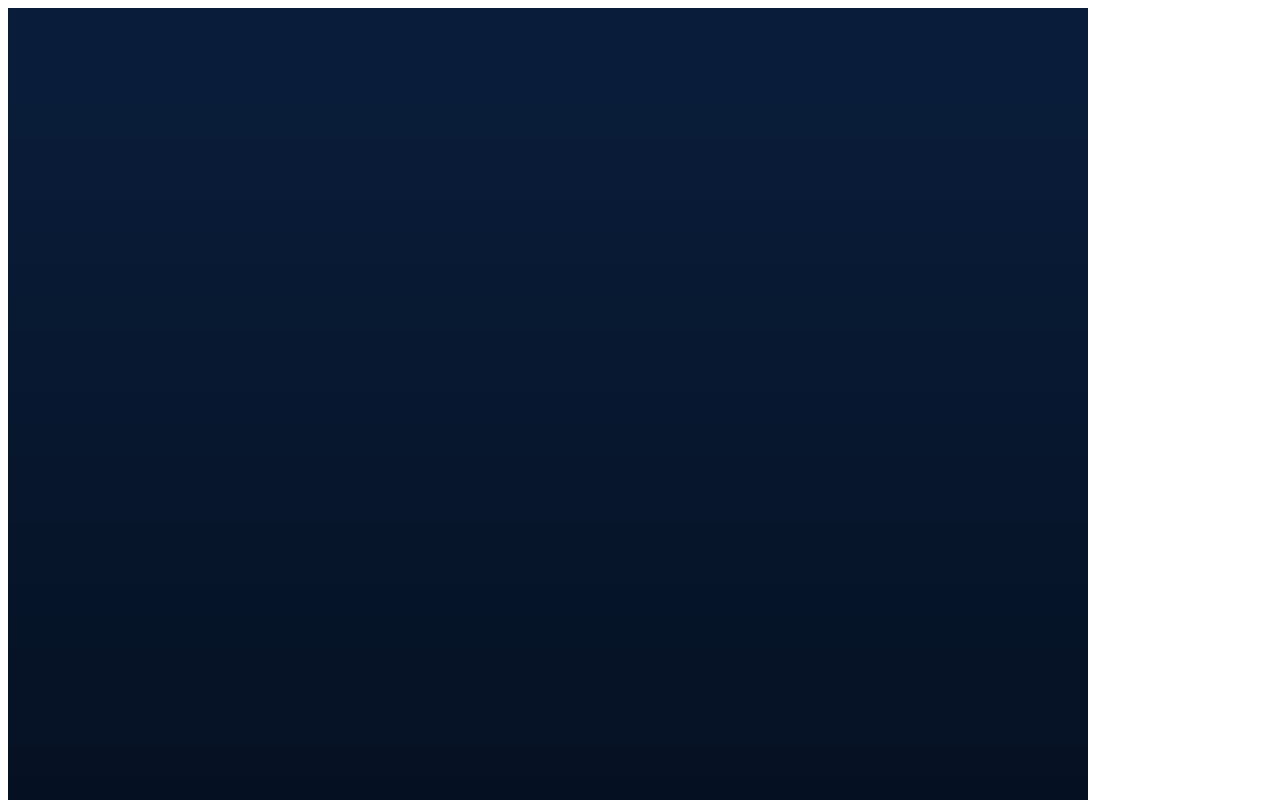
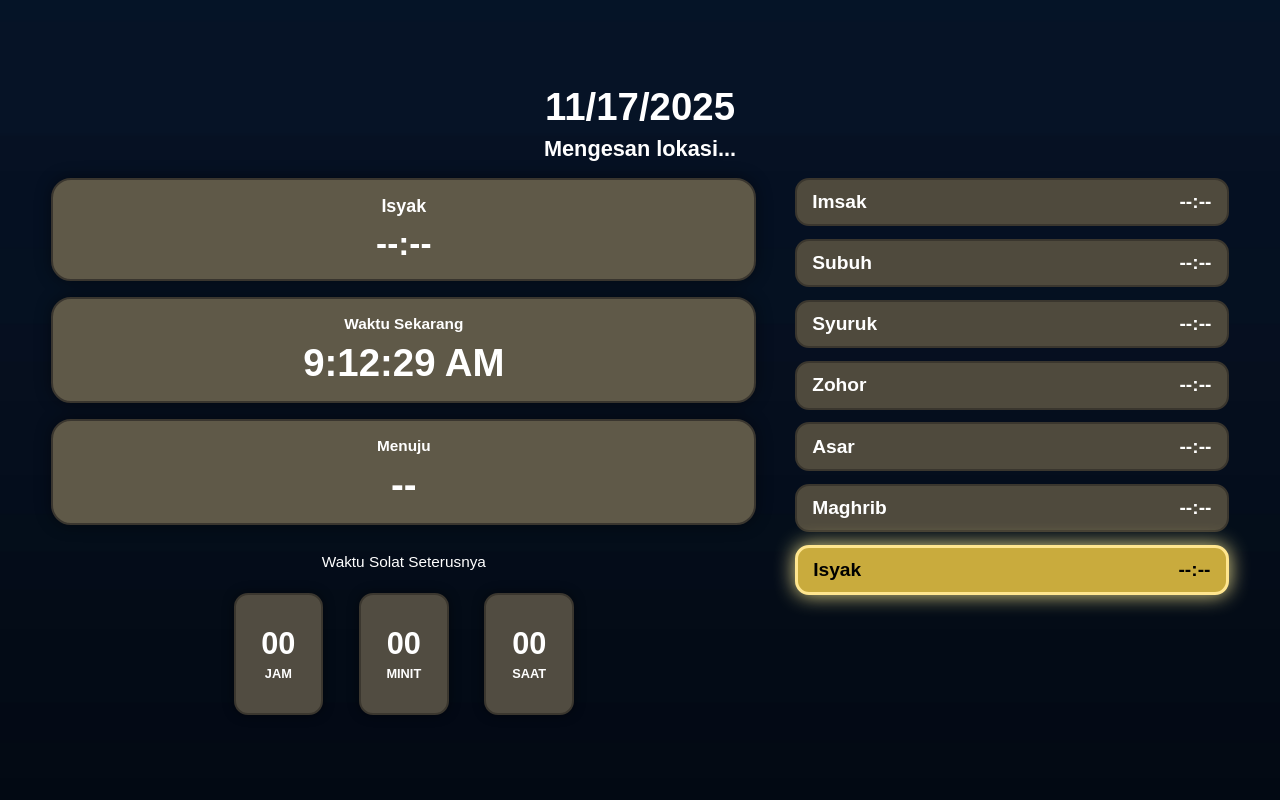
Before and after one commit to goldrainled/solatmalaysia-landscape, a plain HTML site: page index.html in a window 1280 px wide. Shown: the top 800 px of the page. Drawn offline with Linux system fonts and the light colour scheme; no server answers.

Commit message:
Update styles.css

```diff
--- a/styles.css
+++ b/styles.css
@@ -1,160 +1,224 @@
-/* ============================================================
-   FIXED LANDSCAPE 16:9 MODE — MATCH EXACT SCREENSHOT
-   Overrides all portrait responsive styles above
-============================================================ */
+/* ================================================================
+   FINAL LANDSCAPE 16:9 SOLAT DISPLAY CSS
+   EXACTLY MATCHES YOUR SCREENSHOT
+   For 1920x1080, LED panels, Tablets, Desktop
+================================================================ */
 
-@media (min-aspect-ratio: 16/9) {
-
-    /* FULLSCREEN FIXED LAYOUT */
-    html, body {
+/* RESET */
+* {
+    box-sizing: border-box;
     margin: 0;
     padding: 0;
-        overflow: hidden !important;
-        background: #1b1607 !important;
 }
 
-    .app-root {
-        width: 100vw !important;
-        height: 100vh !important;
-        padding: 0 !important;
-        overflow: hidden !important;
-        max-width: none !important;
+html, body {
+    width: 100%;
+    height: 100%;
+    overflow: hidden;
+    background: #1b1607;
+    font-family: Arial, sans-serif;
+    color: #fff;
 }
 
-    /* GRID LAYOUT LIKE SCREENSHOT */
-    .scroll-area {
-        display: grid !important;
-        grid-template-columns: 1.35fr 0.85fr;
-        grid-template-rows: auto 1fr;
+/* BACKGROUND SLIDESHOW */
+.slideshow-bg {
+    position: fixed;
+    inset: 0;
+    z-index: 0;
+}
+.slideshow-bg img {
+    width: 100%;
     height: 100%;
-        width: 100%;
-        padding: 3vh 3vw !important;
-        gap: 2vh 3vw !important;
+    object-fit: cover;
+    position: absolute;
+    opacity: 0;
+    animation: fadeBG 40s infinite ease-in-out;
+}
+.slideshow-bg img:nth-child(1){ animation-delay: 0s; }
+.slideshow-bg img:nth-child(2){ animation-delay: 10s; }
+.slideshow-bg img:nth-child(3){ animation-delay: 20s; }
+.slideshow-bg img:nth-child(4){ animation-delay: 30s; }
+
+@keyframes fadeBG {
+    0% { opacity:0; }
+    10% { opacity:1; }
+    40% { opacity:1; }
+    55% { opacity:0; }
+    100% { opacity:0; }
+}
+
+/* HOST & APP */
+#viewportHost {
+    position: fixed;
+    inset: 0;
+    display: flex;
+    justify-content: center;
+    align-items: center;
+    z-index: 5;
+}
+.app-root {
+    width: 100vw;
+    height: 100vh;
     overflow: hidden !important;
 }
 
-    /* ========================================================
-       HEADER EXACT LIKE SCREENSHOT
-    ======================================================== */
+/* ================================================================
+   SCROLL AREA → FIXED 16:9 GRID
+================================================================ */
+.scroll-area {
+    position: relative;
+    display: grid;
+    grid-template-columns: 1.3fr 0.8fr;
+    grid-template-rows: auto 1fr;
+    gap: 2vh 3vw;
+    width: 100%;
+    height: 100%;
+    padding: 4vh 4vw;
+    overflow: hidden;
+}
+
+/* ================================================================
+   HEADER (FULL WIDTH)
+================================================================ */
 .header-area {
     grid-column: 1 / span 2;
     text-align: center;
-        margin: 0 !important;
 }
 
 #dateTodayG {
-        font-size: 2.8vw !important;
-        font-weight: 800 !important;
+    font-size: 3vw;
+    font-weight: 800;
+}
+#dateTodayH {
+    font-size: 1.7vw;
+    font-weight: 700;
+    margin-top: 0.8vh;
+}
+#zoneName {
+    font-size: 1.7vw;
+    font-weight: 700;
+    margin-top: 0.5vh;
+}
+
+/* ================================================================
+   LEFT COLUMN BLOCKS
+================================================================ */
+.left-col {
+    display: flex;
+    flex-direction: column;
+    gap: 2vh;
+}
+
+/* CARD STYLE (MATCH SCREENSHOT) */
+.card,
+.card-current {
+    background: #5f5948;
+    border: 2px solid #3a362f;
+    border-radius: 20px;
+    padding: 2vh 1.5vw;
+    box-shadow: 0 0 16px rgba(0,0,0,0.45);
+    text-align: center;
+}
+
+/* TITLES */
+.card-title {
+    font-size: 1.2vw;
+    font-weight: 700;
     margin-bottom: 1vh;
 }
 
-    #dateTodayH,
-    #zoneName {
-        font-size: 1.6vw !important;
-        font-weight: 700 !important;
-        margin-top: 0.4vh;
+/* TIME DISPLAY */
+.time-big {
+    font-size: 3vw;
+    font-weight: 900;
+}
+.time-medium {
+    font-size: 2.6vw;
+    font-weight: 900;
+}
+.time-label {
+    font-size: 1.4vw;
+    margin-bottom: 1vh;
+    font-weight: 700;
 }
 
-    /* ========================================================
-       LEFT SIDE BLOCKS
-    ======================================================== */
-
-    .card,
-    .card-current {
-        background: #5f5948 !important;
-        border-radius: 20px !important;
-        border: 2px solid #3d3a32 !important;
-        padding: 1.5vh 1vw !important;
-        margin: 0 !important;
-        width: 100% !important;
+/* MENUJU TITLE */
+.section-title {
+    font-size: 1.2vw;
+    text-align: center;
+    margin: 1.5vh 0 0.8vh;
 }
 
-    /* Card titles */
-    .card-title {
-        font-size: 1.2vw !important;
-        margin-bottom: 1vh !important;
-    }
-
-    /* Current time large text */
-    .time-big {
-        font-size: 2.8vw !important;
-        font-weight: 900 !important;
-    }
-
-    /* Current prayer small label */
-    #currentPrayerName {
-        font-size: 1.4vw !important;
-        font-weight: 700 !important;
-        margin-bottom: 1vh !important;
-    }
-
-    #currentPrayerTime {
-        font-size: 2.5vw !important;
-        font-weight: 900 !important;
-    }
-
-    /* Menuju Zohor block */
-    #nextPrayerNameLarge {
-        font-size: 2.6vw !important;
-        font-weight: 900 !important;
-    }
-
-    .section-title {
-        font-size: 1.2vw !important;
-        font-weight: 700 !important;
-        margin: 1.5vh 0 !important;
-    }
-
-    /* ========================================================
-       COUNTDOWN LIKE SCREENSHOT
-    ======================================================== */
+/* ================================================================
+   COUNTDOWN BLOCK
+================================================================ */
 .countdown-container {
-        display: flex !important;
-        justify-content: center !important;
-        gap: 3vw !important;
-        margin: 2vh 0 !important;
+    display: flex;
+    justify-content: center;
+    gap: 2.8vw;
 }
 
 .count-item {
-        background: #585247 !important;
-        width: 6.5vw !important;
-        height: 9vw !important;
-        border-radius: 14px !important;
-        border: 2px solid #3d3a32 !important;
-
+    background: #514c41;
+    border: 2px solid #3b372f;
+    width: 7vw;
+    height: 9.5vw;
+    border-radius: 14px;
     display: flex;
+    justify-content: center;
+    align-items: center;
     flex-direction: column;
-        justify-content: center;
+    box-shadow: 0 0 12px rgba(0,0,0,0.45);
 }
 
 .count-number {
-        font-size: 2.4vw !important;
-        font-weight: 900 !important;
+    font-size: 2.4vw;
+    font-weight: 900;
+}
+.count-text {
+    font-size: 1vw;
+    margin-top: 0.5vh;
+    font-weight: 600;
 }
 
-    .count-text {
-        font-size: 1vw !important;
-        margin-top: 0.6vh !important;
+/* URGENT COUNTDOWN */
+.count-urgent {
+    background: #ff4444 !important;
+    color: #fff !important;
+    border-color: #fff !important;
+    animation: urgentBlink 1s infinite ease-in-out;
+}
+@keyframes urgentBlink {
+    0% { transform: scale(1); }
+    50% { transform: scale(1.08); }
+    100% { transform: scale(1); }
 }
 
-    /* ========================================================
-       PRAYER LIST — RIGHT SIDE
-    ======================================================== */
-    .prayer-row {
-        background: #4f4a3d !important;
-        border-radius: 14px !important;
-        border: 2px solid #3a362e !important;
-        padding: 1.3vh 1.4vw !important;
-        font-size: 1.4vw !important;
-        margin-bottom: 1.2vh !important;
+/* ================================================================
+   RIGHT COLUMN (PRAYER LIST)
+================================================================ */
+.right-col {
+    display: flex;
+    flex-direction: column;
+    justify-content: flex-start;
+    gap: 1.6vh;
 }
 
-    /* Highlight row EXACT screenshot style */
+.prayer-row {
+    background: #4f4a3d;
+    border-radius: 14px;
+    border: 2px solid #3a362e;
+    padding: 1.4vh 1.2vw;
+    display: flex;
+    justify-content: space-between;
+    font-size: 1.5vw;
+    font-weight: 700;
+}
+
+/* ACTIVE PRAYER (YELLOW) */
 .currentPrayer {
     background: #c9ab3d !important;
     border: 3px solid #ffe68f !important;
+    box-shadow: 0 0 20px rgba(255,240,150,0.9) !important;
     color: #000 !important;
-        box-shadow: 0 0 18px rgba(255,240,150,0.9) !important;
 }
-
-}
```
Lines whose indentation alone changed are shown as unchanged.
